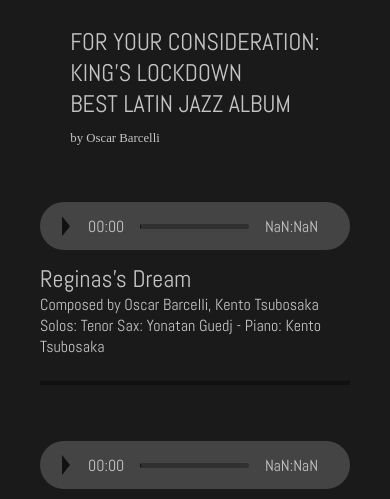
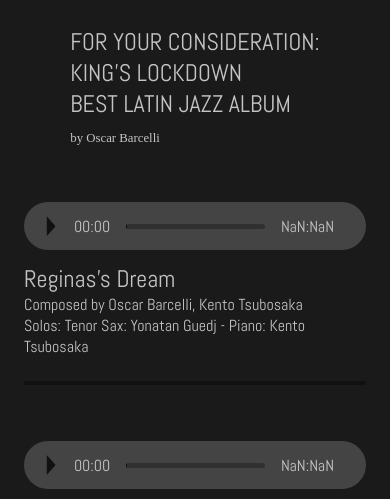
Before and after one commit to StrickBan/kings_lockdown, a plain HTML site: page index.html in a window 390 px wide. Shown: the part 338-837 px from the top of the page. Drawn offline with Linux system fonts and the light colour scheme; a web font is replaced by a local one.

Commit message:
style: Fix side padding for track elements on tablet and mobile devices
Added lines 18-20 to media-queries.css

```diff
--- a/media-queries.css
+++ b/media-queries.css
@@ -13,6 +13,10 @@
 
   .title-container {
     padding: 1rem;
+  }
+
+  .track {
+    padding: 1rem 0;
   }
 
   .credits-container {
```
